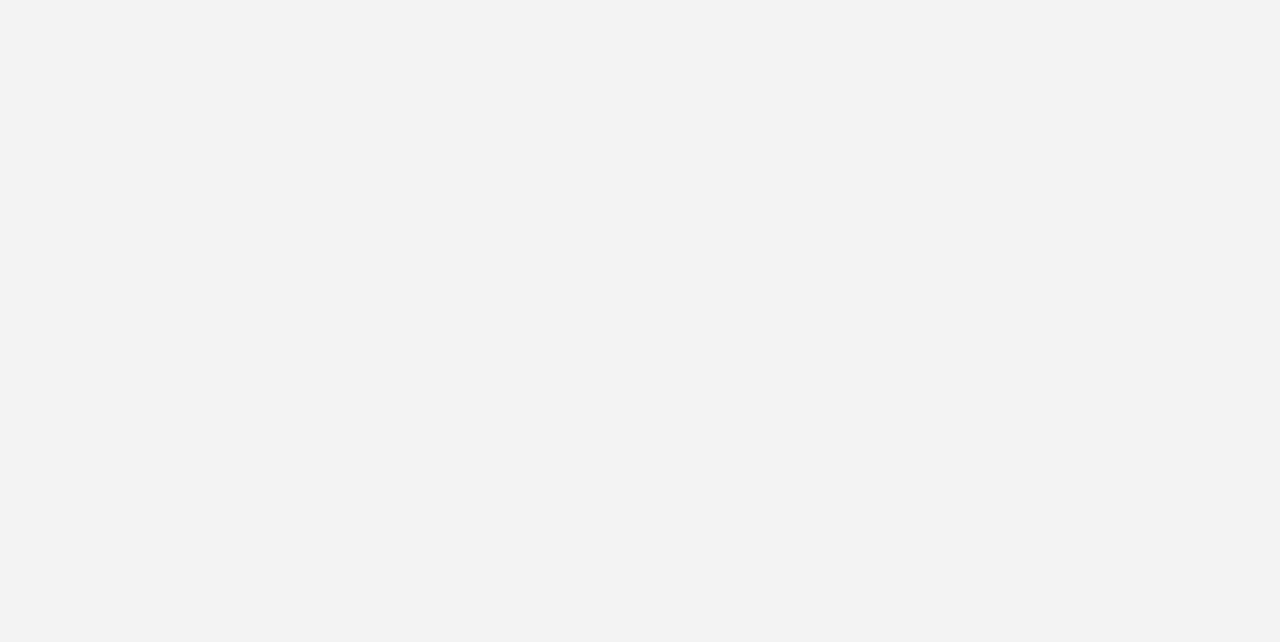
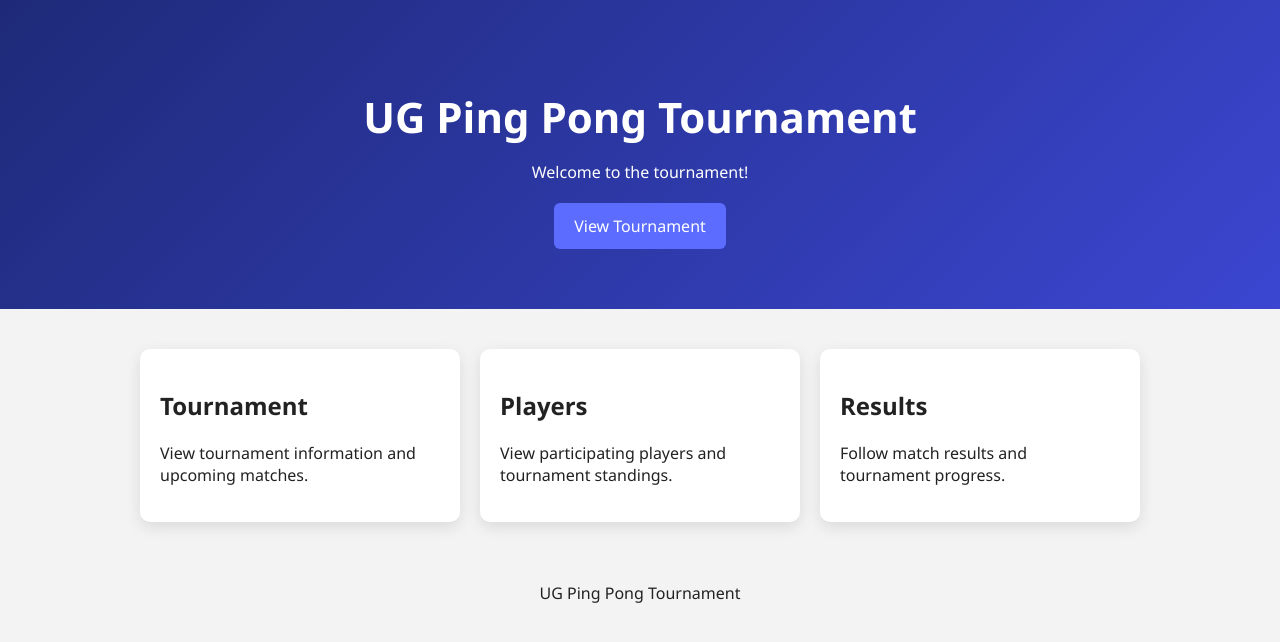
Before and after one commit to ortiz013/pingping, a plain HTML site: page index.html in a window 1280 px wide. Drawn offline with Linux system fonts and the light colour scheme.

Commit message:
Update index.html

```diff
--- a/index.html
+++ b/index.html
@@ -1,16 +1,18 @@
-
 <!DOCTYPE html>
 <html lang="en">
+
 <head>
   <meta charset="UTF-8">
   <meta name="viewport" content="width=device-width, initial-scale=1.0">
+
   <title>UG Ping Pong Tournament</title>
 
   <style>
     body {
       margin: 0;
-      font-family: Segoe UI, sans-serif;
+      font-family: "Segoe UI", sans-serif;
       background: #f3f3f3;
+      color: #222;
     }
 
     .hero {
@@ -57,3 +59,40 @@
     footer {
       text-align: center;
       padding: 20px;
+    }
+  </style>
+</head>
+
+<body>
+
+  <div class="hero">
+    <h1>UG Ping Pong Tournament</h1>
+    <p>Welcome to the tournament!</p>
+    <a class="cta" href="#tournament">View Tournament</a>
+  </div>
+
+  <div class="section" id="tournament">
+
+    <div class="card">
+      <h2>Tournament</h2>
+      <p>View tournament information and upcoming matches.</p>
+    </div>
+
+    <div class="card">
+      <h2>Players</h2>
+      <p>View participating players and tournament standings.</p>
+    </div>
+
+    <div class="card">
+      <h2>Results</h2>
+      <p>Follow match results and tournament progress.</p>
+    </div>
+
+  </div>
+
+  <footer>
+    UG Ping Pong Tournament
+  </footer>
+
+</body>
+</html>
```
